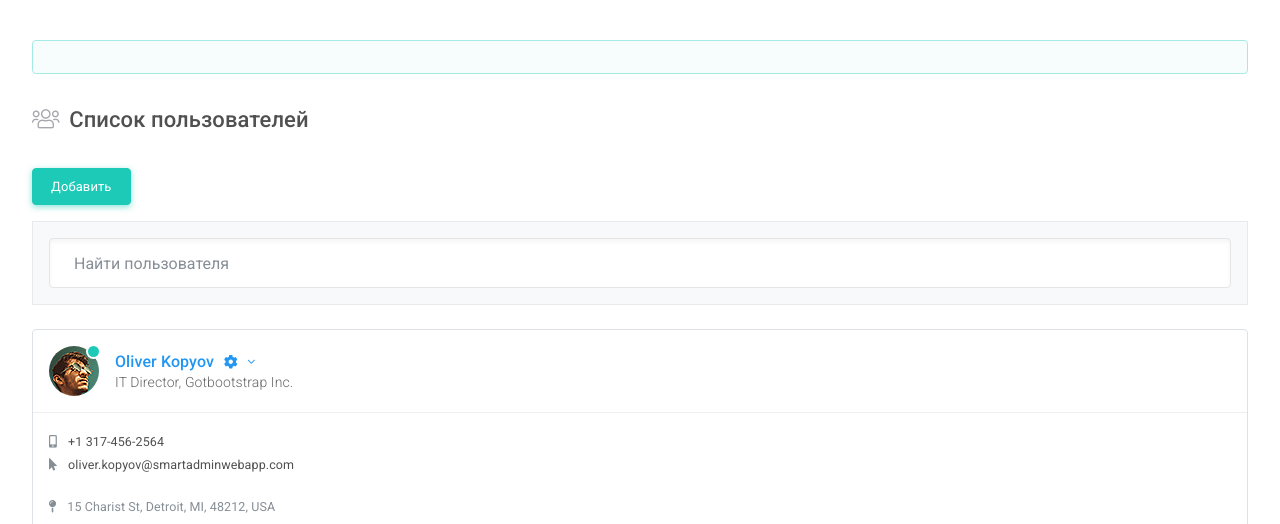
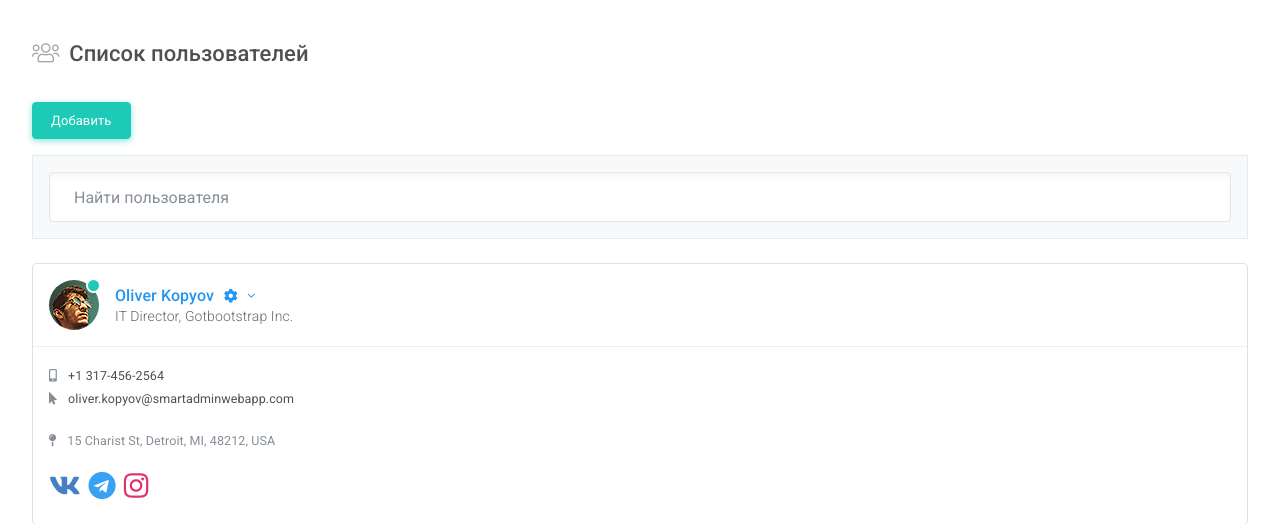
Before and after one commit to nds-git/immersion, a PHP site: page /users.php in a window 1280 px wide. Shown: the part 56-580 px from the top of the page. Run offline with PHP 8.4, Linux system fonts and the light colour scheme.

Commit message:
Чутка верстка

```diff
--- a/users.php
+++ b/users.php
@@ -41,9 +41,9 @@
         </nav>
 
         <main id="js-page-content" role="main" class="page-content mt-3">
-            <div class="alert alert-success">
+            <!-- <div class="alert alert-success"> -->
                 <?php display_flash_message(); ?>
-            </div>
+            <!-- </div> -->
             <div class="subheader">
                 <h1 class="subheader-title">
                     <i class='subheader-icon fal fa-users'></i> Список пользователей
```
